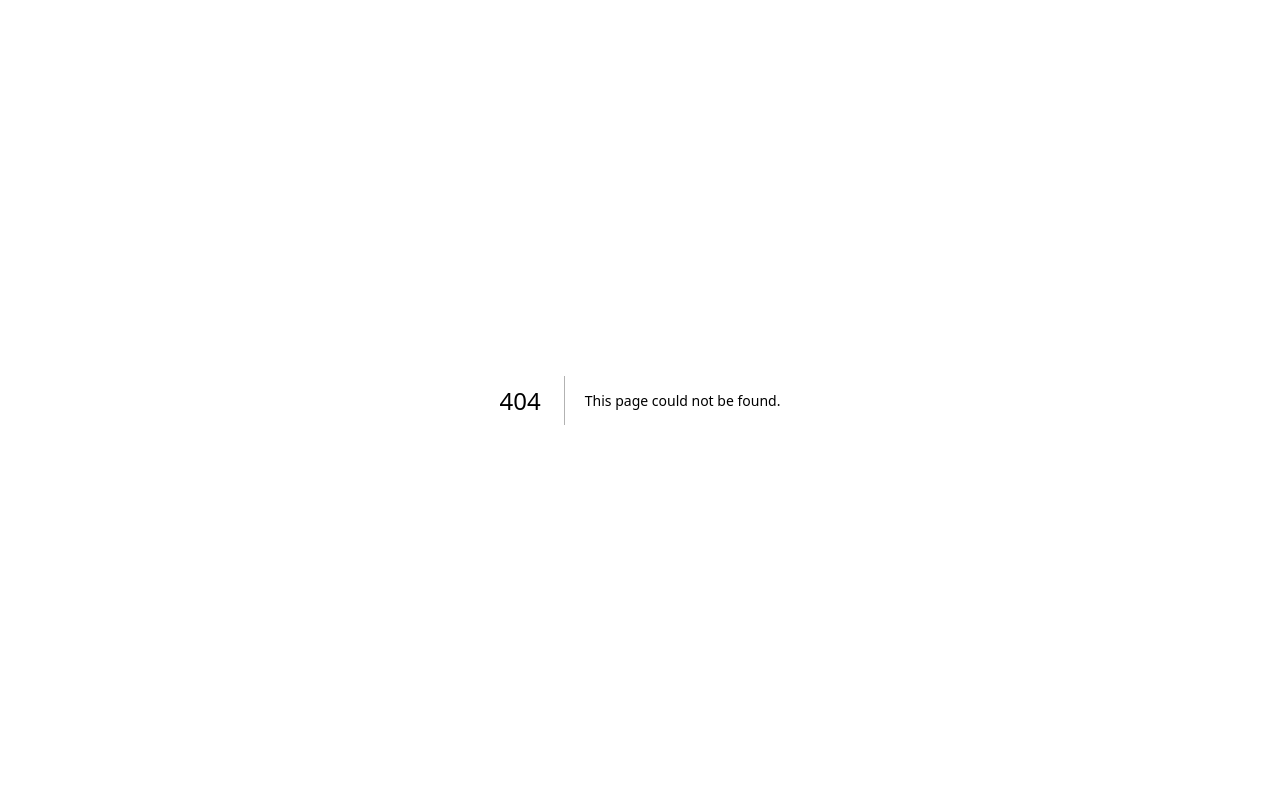
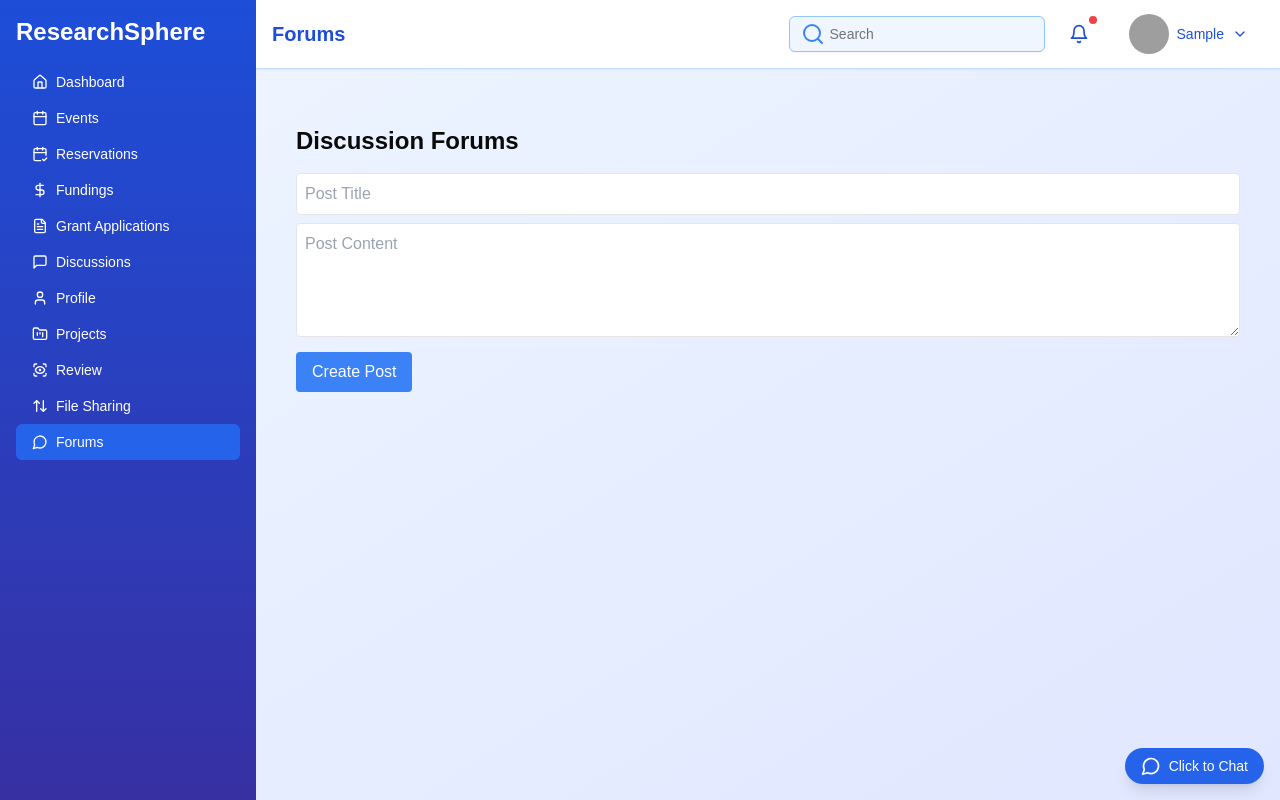
Before and after one commit to DEEP-24/wdm-research, a Next.js app: page /forums in a window 1280 px wide. Before the commit this address had no page. Built offline with nearby package versions, Linux system fonts and the light colour scheme; sample sign-in values are in the browser's storage; grey boxes are pictures that could not be loaded.

Commit message:
chore: add chat feature

```diff
--- /dev/null
+++ b/app/(dashboard)/file-sharing/page.tsx
@@ -0,0 +1,59 @@
+"use client";
+
+import type React from "react";
+import { useState, useEffect } from "react";
+
+interface SharedFile {
+  id: number;
+  name: string;
+  size: string;
+  uploadedBy: string;
+  uploadDate: string;
+}
+
+const FileSharingPage: React.FC = () => {
+  const [files, setFiles] = useState<SharedFile[]>([]);
+
+  useEffect(() => {
+    const storedFiles = localStorage.getItem("sharedFiles");
+    if (storedFiles) {
+      setFiles(JSON.parse(storedFiles));
+    }
+  }, []);
+
+  const handleFileUpload = (event: React.ChangeEvent<HTMLInputElement>) => {
+    const file = event.target.files?.[0];
+    if (file) {
+      const newFile: SharedFile = {
+        id: Date.now(),
+        name: file.name,
+        size: `${(file.size / 1024).toFixed(2)} KB`,
+        uploadedBy: "Current User", // In a real app, this would be the current user's name
+        uploadDate: new Date().toISOString(),
+      };
+      const updatedFiles = [...files, newFile];
+      setFiles(updatedFiles);
+      localStorage.setItem("sharedFiles", JSON.stringify(updatedFiles));
+    }
+  };
+
+  return (
+    <div className="container mx-auto px-4 py-8">
+      <h1 className="text-2xl font-bold mb-4">File Sharing</h1>
+      <input type="file" onChange={handleFileUpload} className="mb-4" />
+      <div className="bg-white shadow-md rounded p-4">
+        <h2 className="text-xl font-semibold mb-2">Shared Files</h2>
+        <ul>
+          {files.map((file) => (
+            <li key={file.id} className="mb-2">
+              <strong>{file.name}</strong> ({file.size}) - Uploaded by {file.uploadedBy} on{" "}
+              {new Date(file.uploadDate).toLocaleString()}
+            </li>
+          ))}
+        </ul>
+      </div>
+    </div>
+  );
+};
+
+export default FileSharingPage;
--- /dev/null
+++ b/app/(dashboard)/forums/page.tsx
@@ -0,0 +1,79 @@
+"use client";
+
+import type React from "react";
+import { useState, useEffect } from "react";
+
+interface ForumPost {
+  id: number;
+  title: string;
+  content: string;
+  author: string;
+  date: string;
+}
+
+const ForumsPage: React.FC = () => {
+  const [posts, setPosts] = useState<ForumPost[]>([]);
+  const [newPost, setNewPost] = useState({ title: "", content: "" });
+
+  useEffect(() => {
+    const storedPosts = localStorage.getItem("forumPosts");
+    if (storedPosts) {
+      setPosts(JSON.parse(storedPosts));
+    }
+  }, []);
+
+  const handleSubmit = (e: React.FormEvent) => {
+    e.preventDefault();
+    if (newPost.title && newPost.content) {
+      const post: ForumPost = {
+        id: Date.now(),
+        title: newPost.title,
+        content: newPost.content,
+        author: "Current User", // In a real app, this would be the current user's name
+        date: new Date().toISOString(),
+      };
+      const updatedPosts = [...posts, post];
+      setPosts(updatedPosts);
+      localStorage.setItem("forumPosts", JSON.stringify(updatedPosts));
+      setNewPost({ title: "", content: "" });
+    }
+  };
+
+  return (
+    <div className="container mx-auto px-4 py-8">
+      <h1 className="text-2xl font-bold mb-4">Discussion Forums</h1>
+      <form onSubmit={handleSubmit} className="mb-8">
+        <input
+          type="text"
+          value={newPost.title}
+          onChange={(e) => setNewPost({ ...newPost, title: e.target.value })}
+          placeholder="Post Title"
+          className="w-full mb-2 p-2 border rounded"
+        />
+        <textarea
+          value={newPost.content}
+          onChange={(e) => setNewPost({ ...newPost, content: e.target.value })}
+          placeholder="Post Content"
+          className="w-full mb-2 p-2 border rounded"
+          rows={4}
+        />
+        <button type="submit" className="bg-blue-500 text-white px-4 py-2 rounded">
+          Create Post
+        </button>
+      </form>
+      <div>
+        {posts.map((post) => (
+          <div key={post.id} className="bg-white shadow-md rounded p-4 mb-4">
+            <h2 className="text-xl font-semibold mb-2">{post.title}</h2>
+            <p className="mb-2">{post.content}</p>
+            <p className="text-sm text-gray-500">
+              Posted by {post.author} on {new Date(post.date).toLocaleString()}
+            </p>
+          </div>
+        ))}
+      </div>
+    </div>
+  );
+};
+
+export default ForumsPage;
--- a/app/(dashboard)/layout.tsx
+++ b/app/(dashboard)/layout.tsx
@@ -9,8 +9,10 @@ import {
   DropdownMenuTrigger,
 } from "@/components/ui/dropdown-menu";
 import { Input } from "@/components/ui/input";
+import { ScrollArea } from "@/components/ui/scroll-area";
 import type { User } from "@/types/user";
 import {
+  ArrowUpDownIcon,
   BellIcon,
   CalendarCheck2Icon,
   CalendarIcon,
@@ -20,9 +22,11 @@ import {
   FolderKanbanIcon,
   HomeIcon,
   MenuIcon,
+  MessageCircleIcon,
   MessageSquareIcon,
   ScanEyeIcon,
   SearchIcon,
+  SendIcon,
   UserIcon,
   XIcon,
 } from "lucide-react";
@@ -40,11 +44,14 @@ const sidebarItems = [
   { icon: UserIcon, label: "Profile", href: "/profile" },
   { icon: FolderKanbanIcon, label: "Projects", href: "/projects" },
   { icon: ScanEyeIcon, label: "Review", href: "/review" },
+  { icon: ArrowUpDownIcon, label: "File Sharing", href: "/file-sharing" },
+  { icon: MessageCircleIcon, label: "Forums", href: "/forums" },
 ];
 
 export default function DashboardLayout({ children }: { children: React.ReactNode }) {
   const [currentUser, setCurrentUser] = useState<User | null>(null);
   const [sidebarOpen, setSidebarOpen] = useState(false);
+  const [isChatOpen, setIsChatOpen] = useState(false);
   const router = useRouter();
   const pathname = usePathname();
 
@@ -68,12 +75,12 @@ export default function DashboardLayout({ children }: { children: React.ReactNod
   }
 
   return (
-    <div className="flex h-screen bg-blue-50">
+    <div className="flex flex-col h-screen bg-gradient-to-br from-blue-50 to-indigo-100 lg:flex-row">
       {/* Sidebar */}
       <aside
         className={`${
           sidebarOpen ? "translate-x-0" : "-translate-x-full"
-        } fixed inset-y-0 left-0 z-50 w-64 bg-blue-700 text-white transition-transform duration-300 ease-in-out lg:translate-x-0 lg:static lg:inset-0`}
+        } fixed inset-y-0 left-0 z-50 w-64 bg-gradient-to-b from-blue-700 to-indigo-800 text-white transition-transform duration-300 ease-in-out lg:translate-x-0 lg:static lg:inset-auto`}
       >
         <div className="flex flex-col h-full">
           <div className="flex items-center justify-between p-4">
@@ -82,17 +89,18 @@ export default function DashboardLayout({ children }: { children: React.ReactNod
               variant="ghost"
               size="icon"
               onClick={() => setSidebarOpen(false)}
-              className="lg:hidden"
+              className="lg:hidden text-white hover:bg-blue-600"
             >
               <XIcon className="h-6 w-6" />
             </Button>
           </div>
-          <nav className="flex-1 p-4 space-y-2">
+          <ScrollArea className="flex-1 px-4">
+            <nav className="space-y-2">
               {sidebarItems.map((item) => (
                 <Link key={item.href} href={item.href} passHref>
                   <Button
                     variant="ghost"
-                  className={`w-full justify-start text-white hover:bg-blue-600 hover:text-white ${
+                    className={`w-full justify-start text-white hover:bg-blue-600 hover:text-white transition-colors ${
                       pathname === item.href ? "bg-blue-600" : ""
                     }`}
                   >
@@ -102,12 +110,13 @@ export default function DashboardLayout({ children }: { children: React.ReactNod
                 </Link>
               ))}
             </nav>
+          </ScrollArea>
         </div>
       </aside>
 
       {/* Main content */}
       <div className="flex-1 flex flex-col overflow-hidden">
-        <header className="bg-white border-b border-blue-200 p-4 flex justify-between items-center">
+        <header className="bg-white border-b border-blue-200 p-4 flex justify-between items-center shadow-sm">
           <div className="flex items-center">
             <Button
               variant="ghost"
@@ -116,12 +125,15 @@ export default function DashboardLayout({ children }: { children: React.ReactNod
             >
               <MenuIcon className="h-6 w-6" />
             </Button>
+            <h2 className="text-xl font-semibold text-blue-700 hidden sm:block">
+              {sidebarItems.find((item) => item.href === pathname)?.label || "Dashboard"}
+            </h2>
           </div>
           <div className="flex items-center space-x-4">
             <div className="relative hidden md:block">
               <SearchIcon className="absolute left-3 top-1/2 transform -translate-y-1/2 text-blue-500" />
               <Input
-                className="pl-10 w-64 bg-blue-50 border-blue-300 focus:border-blue-500"
+                className="pl-10 w-64 bg-blue-50 border-blue-300 focus:border-blue-500 transition-all"
                 type="search"
                 placeholder="Search"
               />
@@ -129,9 +141,10 @@ export default function DashboardLayout({ children }: { children: React.ReactNod
             <Button
               variant="ghost"
               size="icon"
-              className="text-blue-700 hover:text-blue-800 hover:bg-blue-50"
+              className="text-blue-700 hover:text-blue-800 hover:bg-blue-50 relative"
             >
               <BellIcon className="h-5 w-5" />
+              <span className="absolute top-0 right-0 h-2 w-2 bg-red-500 rounded-full" />
             </Button>
             <DropdownMenu>
               <DropdownMenuTrigger asChild>
@@ -152,17 +165,67 @@ export default function DashboardLayout({ children }: { children: React.ReactNod
                   <ChevronDownIcon className="h-4 w-4 text-blue-700" />
                 </Button>
               </DropdownMenuTrigger>
-              <DropdownMenuContent align="end">
+              <DropdownMenuContent align="end" className="w-56">
                 <DropdownMenuItem onSelect={() => router.push("/profile")}>
-                  Profile
+                  <UserIcon className="mr-2 h-4 w-4" />
+                  <span>Profile</span>
                 </DropdownMenuItem>
-                <DropdownMenuItem onSelect={handleLogout}>Logout</DropdownMenuItem>
+                <DropdownMenuItem onSelect={handleLogout}>
+                  <ArrowUpDownIcon className="mr-2 h-4 w-4" />
+                  <span>Logout</span>
+                </DropdownMenuItem>
               </DropdownMenuContent>
             </DropdownMenu>
           </div>
         </header>
 
-        <main className="flex-1 overflow-y-auto">{children}</main>
+        <main className="flex-1 overflow-y-auto p-4 md:p-6 space-y-4 md:space-y-6">
+          <div className="pb-16 md:pb-0">{children}</div>
+        </main>
+
+        {/* Chat interface */}
+        <div className="fixed bottom-0 left-0 right-0 md:right-4 md:left-auto md:bottom-4 z-10">
+          {isChatOpen ? (
+            <div className="bg-white rounded-t-lg md:rounded-lg shadow-lg flex flex-col h-96 md:w-80 w-full">
+              <div className="flex justify-between items-center p-4 border-b bg-blue-600 text-white rounded-t-lg">
+                <h3 className="font-semibold">Chat with {currentUser.firstName}</h3>
+                <Button
+                  variant="ghost"
+                  size="icon"
+                  onClick={() => setIsChatOpen(false)}
+                  className="text-white hover:bg-blue-700"
+                >
+                  <XIcon className="h-4 w-4" />
+                </Button>
+              </div>
+              <ScrollArea className="flex-1 p-4">
+                <div className="space-y-4">
+                  <div className="flex items-start">
+                    <div className="bg-blue-100 rounded-lg p-2 max-w-[80%]">
+                      <span className="text-sm">👋 Hi! How can I assist you today?</span>
+                    </div>
+                  </div>
+                </div>
+              </ScrollArea>
+              <div className="p-4 border-t">
+                <div className="flex items-center">
+                  <Input className="flex-1 mr-2" placeholder="Type your message..." />
+                  <Button size="icon" className="bg-blue-600 hover:bg-blue-700 text-white">
+                    <SendIcon className="h-4 w-4" />
+                  </Button>
+                </div>
+              </div>
+            </div>
+          ) : (
+            <Button
+              className="w-full md:w-auto bg-blue-600 hover:bg-blue-700 text-white shadow-lg transition-all duration-300 ease-in-out transform hover:scale-105 rounded-none md:rounded-full py-4 md:py-2"
+              onClick={() => setIsChatOpen(true)}
+            >
+              <MessageCircleIcon className="h-5 w-5 mr-2" />
+              Click to Chat
+            </Button>
+          )}
+        </div>
       </div>
     </div>
   );
--- a/app/(dashboard)/page.tsx
+++ b/app/(dashboard)/page.tsx
@@ -68,8 +68,31 @@ export default function DashboardPage() {
   }
 
   return (
-    <div className="container mx-auto p-6 space-y-6">
-      <h1 className="text-3xl font-bold text-blue-700 mb-6">Welcome, {currentUser.firstName}!</h1>
+    <div className="container mx-auto px-4 py-8">
+      <h1 className="text-2xl font-bold mb-4">Dashboard</h1>
+      <div className="grid grid-cols-1 md:grid-cols-3 gap-4 mt-8">
+        <Link
+          href="/chat"
+          className="bg-white p-4 rounded shadow hover:shadow-md transition-shadow"
+        >
+          <h2 className="text-xl font-semibold mb-2">Chat</h2>
+          <p>Connect with other researchers in real-time.</p>
+        </Link>
+        <Link
+          href="/file-sharing"
+          className="bg-white p-4 rounded shadow hover:shadow-md transition-shadow"
+        >
+          <h2 className="text-xl font-semibold mb-2">File Sharing</h2>
+          <p>Upload and share documents with your peers.</p>
+        </Link>
+        <Link
+          href="/forums"
+          className="bg-white p-4 rounded shadow hover:shadow-md transition-shadow"
+        >
+          <h2 className="text-xl font-semibold mb-2">Discussion Forums</h2>
+          <p>Participate in topic-based discussions.</p>
+        </Link>
+      </div>
 
       <div className="grid grid-cols-1 md:grid-cols-2 gap-6">
         <Card>
```
Lines whose indentation alone changed are shown as unchanged.
